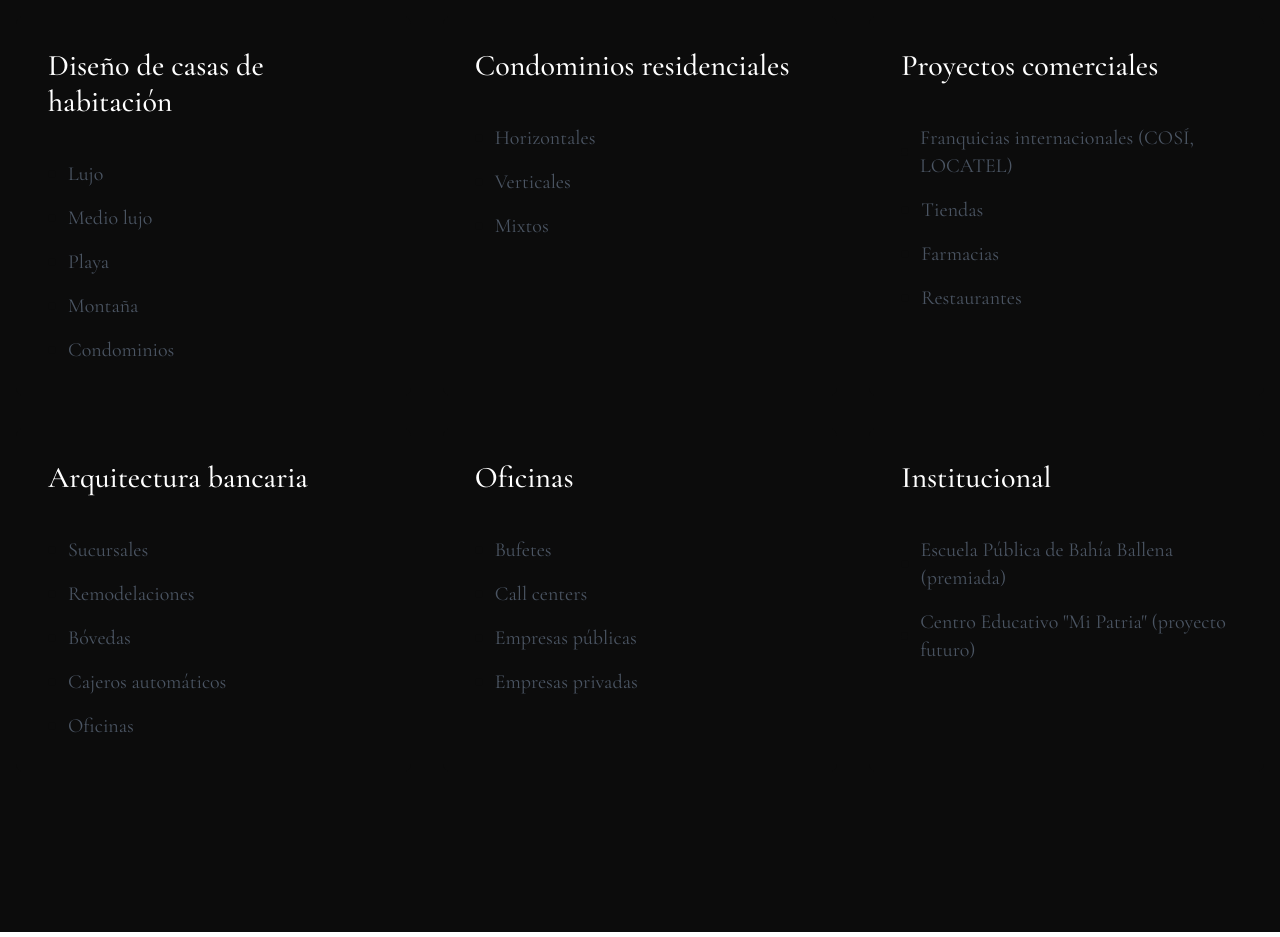
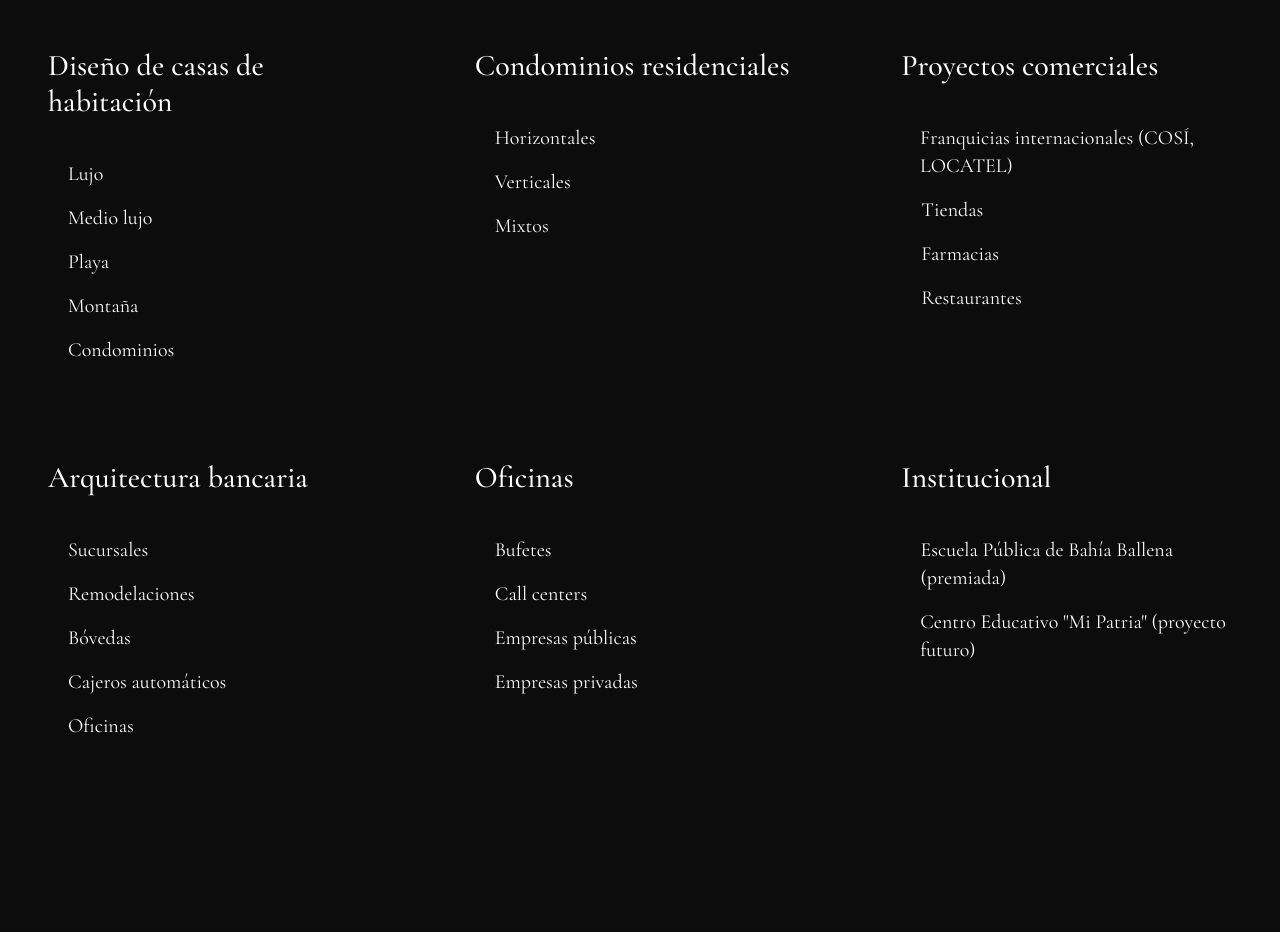
Before and after one commit to botflowlab/AndresCastroWebsite, a React (Vite) app: page /arquitecto in a window 1280 px wide. Shown: the part 4380-5317 px from the top of the page. Built offline with nearby package versions, Linux system fonts and the light colour scheme; a web font is replaced by a local one.

Commit message:
Updated Trajectory.jsx

```diff
--- a/src/pages/architect/Trajectory.jsx
+++ b/src/pages/architect/Trajectory.jsx
@@ -70,7 +70,7 @@ export default function Trajectory() {
                   {category.items.map((item, itemIndex) => (
                     <li
                       key={itemIndex}
-                      className="text-xl text-gray-600 flex items-center"
+                      className="text-xl text-white flex items-center"
                     >
                       <span className="w-2 h-2 bg-[#0c0c0c] rounded-full mr-3"></span>
                       {item}
```
